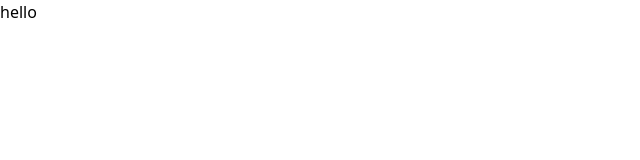
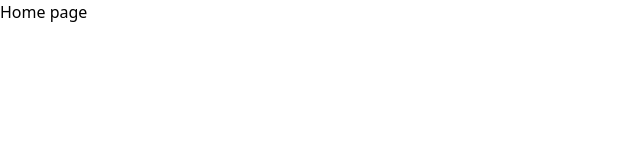
Before and after one commit to hridayroy19/collage-project-clint, a React (Vite) app: page / in a window 1280 px wide. Shown: the top 160 px of the page, without its empty margins (0-640 px from the left). Built offline with nearby package versions, Linux system fonts and the light colour scheme.

Commit message:
home page setup

```diff
--- a/src/components/mainLayout/LayOut.jsx
+++ b/src/components/mainLayout/LayOut.jsx
@@ -1,8 +1,9 @@
+import Home from "../../pages/Home";
 
 const LayOut = () => {
   return (
     <div className=" w-full text-[#112A46] bg-[#e4e4f0] 2xl:w-[1440px] 2xl:mx-auto overflow-x-hidden">
-      <p className="text-5xl"> hello </p>
+      <Home></Home>
     </div>
   );
 };
--- /dev/null
+++ b/src/pages/Home.jsx
@@ -0,0 +1,9 @@
+const Home = () => {
+    return (
+        <div className=" text-3xl text-center">
+            <p>Home page</p>
+        </div>
+    );
+};
+
+export default Home;
```
